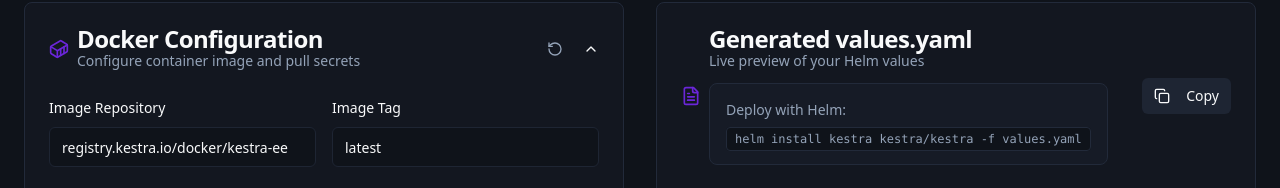
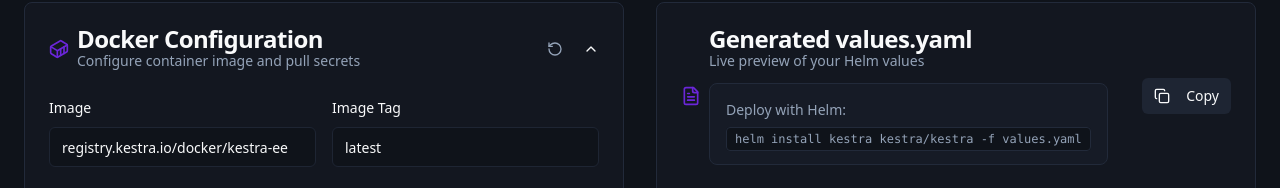
Before and after one commit to paulgrainger85/helm-whisperer, a React (Vite) app: page / in a window 1280 px wide. Shown: the part 115-303 px from the top of the page. Built offline with nearby package versions, Linux system fonts and the light colour scheme.

Commit message:
Fix image repository name
Change "image.repository" to "image.image" in the configuration.

```diff
--- a/src/components/InstanceConfig.tsx
+++ b/src/components/InstanceConfig.tsx
@@ -46,11 +46,11 @@ export const InstanceConfig = ({ values, onUpdate, onReset }: InstanceConfigProp
           <CardContent className="space-y-6">
             <div className="grid grid-cols-2 gap-4">
               <div className="space-y-2">
-                <Label htmlFor="repository">Image Repository</Label>
+                <Label htmlFor="image">Image</Label>
                 <Input
-                  id="repository"
-                  value={values.image?.repository || "registry.kestra.io/docker/kestra-ee"}
-                  onChange={(e) => onUpdate('image.repository', e.target.value)}
+                  id="image"
+                  value={values.image?.image || "registry.kestra.io/docker/kestra-ee"}
+                  onChange={(e) => onUpdate('image.image', e.target.value)}
                   placeholder="registry.kestra.io/docker/kestra-ee"
                 />
               </div>
--- a/src/pages/Index.tsx
+++ b/src/pages/Index.tsx
@@ -14,7 +14,7 @@ import { useToast } from "@/hooks/use-toast";
 
 interface KestraHelmValues {
   image: {
-    repository: string;
+    image: string;
     tag: string;
     pullPolicy: string;
   };
@@ -110,7 +110,7 @@ const Index = () => {
   // Define default values for each section
   const getDefaultValues = () => ({
     image: {
-      repository: "registry.kestra.io/docker/kestra-ee",
+      image: "registry.kestra.io/docker/kestra-ee",
       tag: "latest",
       pullPolicy: "IfNotPresent"
     },
```
